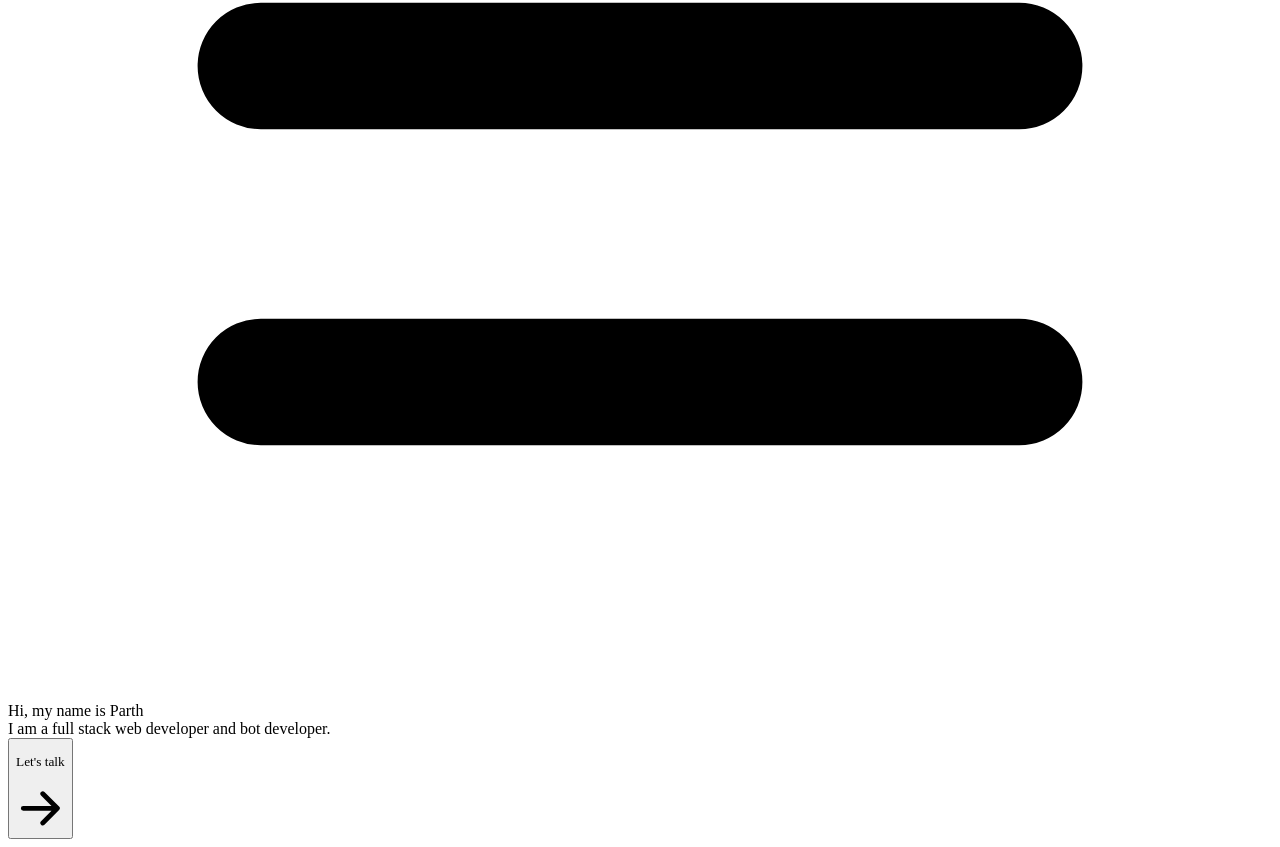
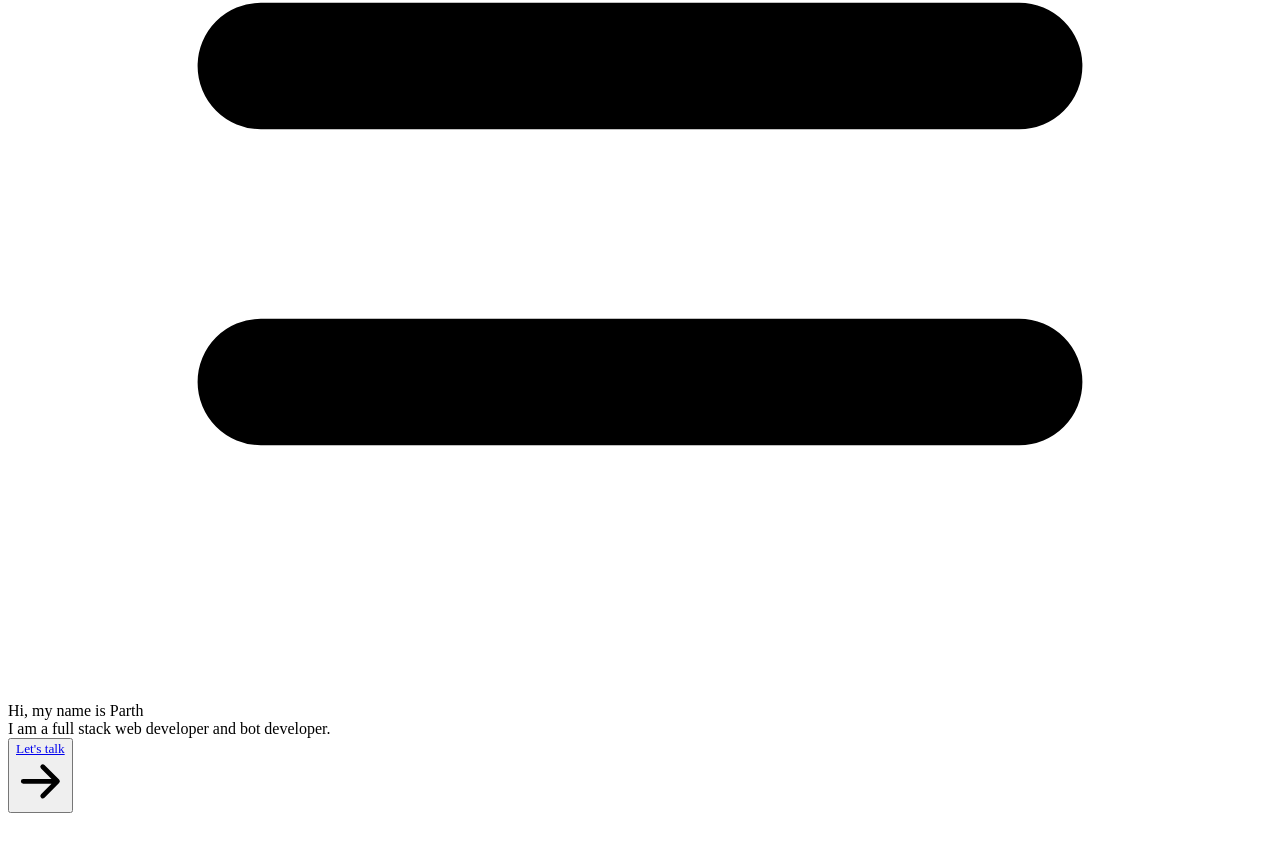
Before and after one commit to Parth-2412/Portfolio, a Next.js app: page / in a window 1280 px wide. Shown: the part 700-1547 px from the top of the page. After the commit the page ends 1521 px from the top, so only its background shows below. Built offline with nearby package versions, Linux system fonts and the light colour scheme.

Commit message:
Make catchphrase more readable and make button text a link

```diff
--- a/pages/index.tsx
+++ b/pages/index.tsx
@@ -9,7 +9,7 @@ export default function Home() {
 				{/* <link rel="icon" href="/favicon.ico" /> */}
 			</Head>
 			<div className="flex items-center p-12">
-				<div className="space-y-9 max-w-xl">
+				<div className="space-y-9 max-w-prose">
 					<div className="space-y-4">
 						<div className="text-2xl font-medium">
 							Hi, my name is Parth
@@ -19,7 +19,7 @@ export default function Home() {
 						</div>
 					</div>
 					<button className="flex space-x-2 items-center rounded-lg text-lg text-primary hover:text-white hover:bg-opacity-90 hover:bg-primary border-2 border-primary py-2 px-4">
-						<p>Let's talk</p>
+						<a href="/#contact">Let's talk</a>
 						<ArrowRightIcon className="w-5" />
 					</button>
 				</div>
```
